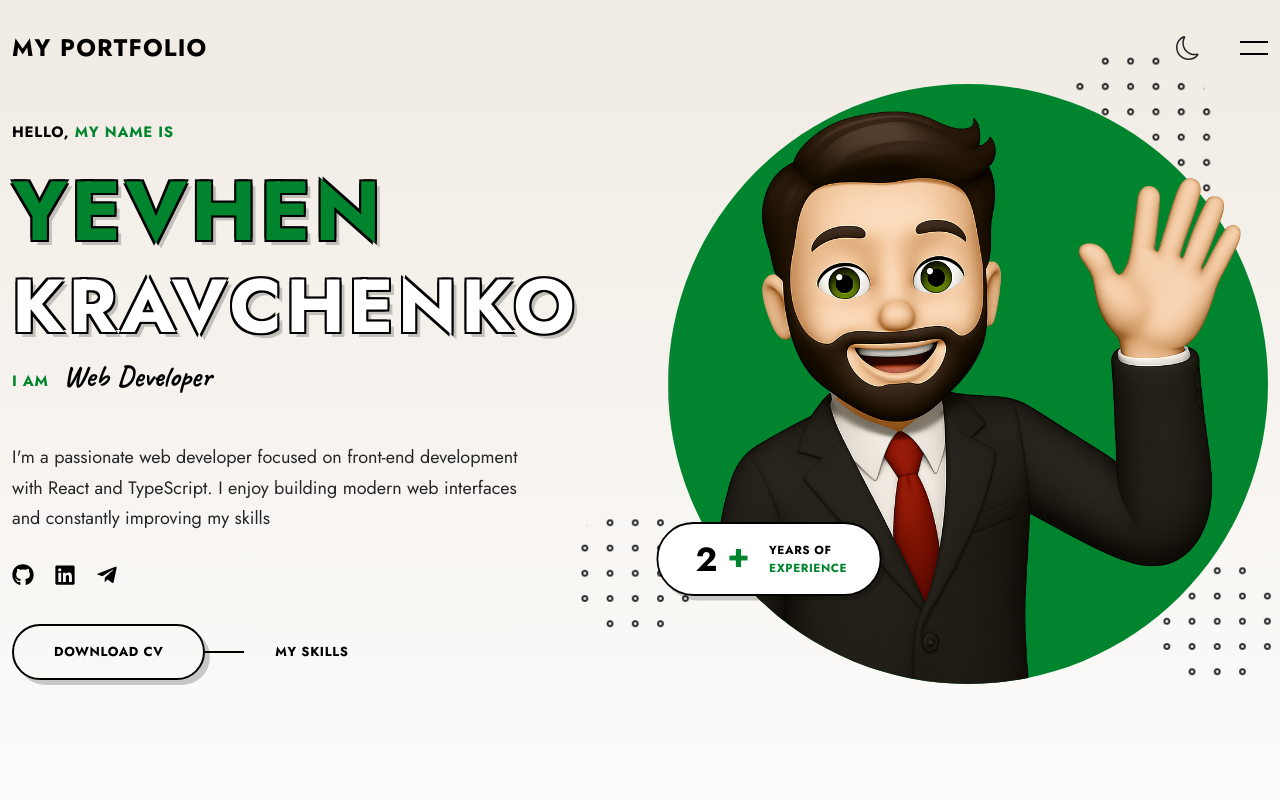
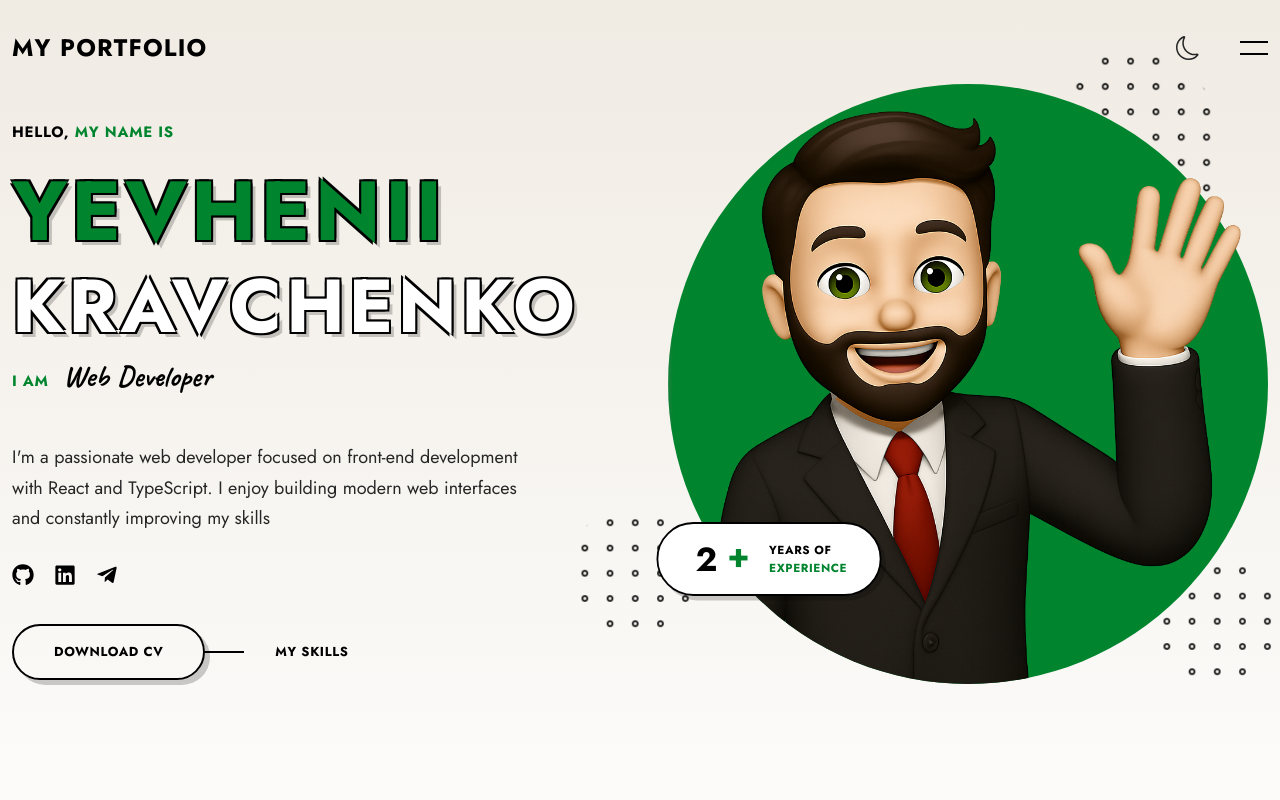
Before and after one commit to krawtschenko/portfolio, a React (Vite) app: page /#home in a window 1280 px wide. Shown: the top 800 px of the page. Built offline with nearby package versions, Linux system fonts and the light colour scheme.

Commit message:
Update home.jsx

```diff
--- a/src/components/home/home.jsx
+++ b/src/components/home/home.jsx
@@ -16,7 +16,7 @@ export const Home = () => {
 						</p>
 
 						<h1 className='home__title text-cs'>
-							<span>Yevhen</span>
+							<span>Yevhenii</span>
 							<br/>
 							Kravchenko
 						</h1>
```
